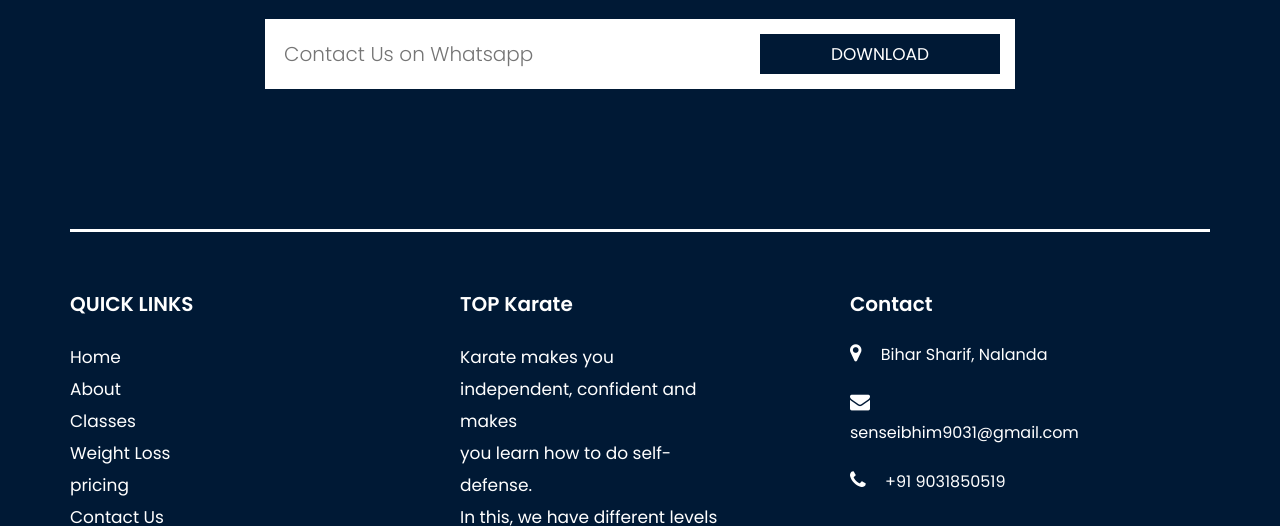
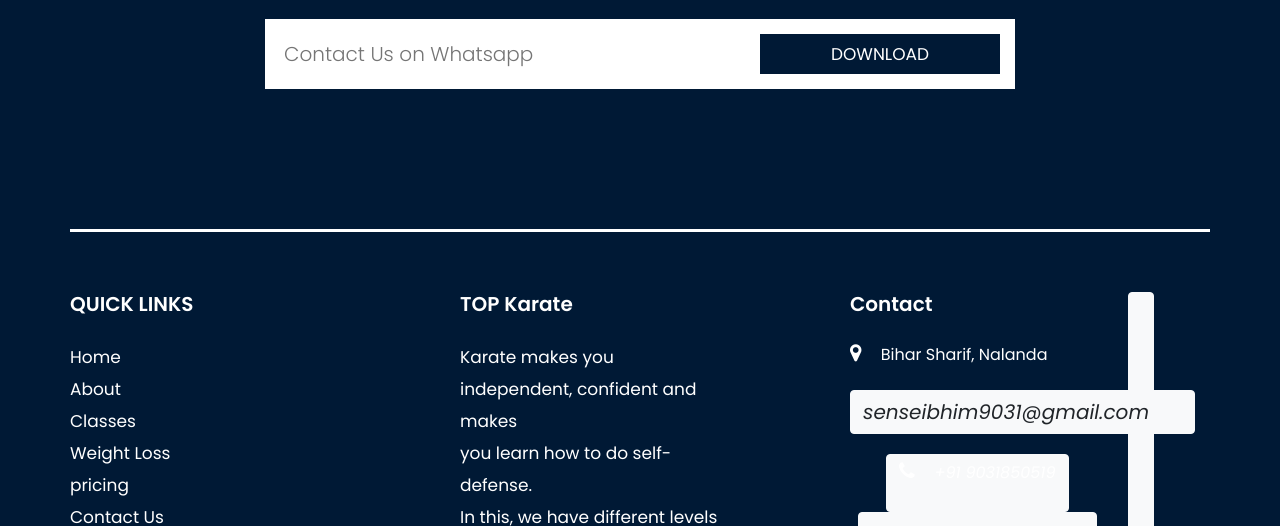
Before and after one commit to Anand3125/nalandamartialart, a plain HTML site: page index.html in a window 1280 px wide. Shown: the part 6387-6913 px from the top of the page. Drawn offline with nearby package versions, Linux system fonts and the light colour scheme; a web font is replaced by a local one.

Commit message:
Update index.html

```diff
--- a/index.html
+++ b/index.html
@@ -435,7 +435,7 @@
                <div class="col-md-6 padding_left0">
                   <div class="map_main">
                      <div class="map-responsive">
-                        <iframe src="https://maps.app.goo.gl/WxfTvChhNpbfhX3s5"></iframe>
+                        <iframe src="https://www.google.com/maps/place/Bihar+University+Of+Martial+Arts+(BUMA)/@25.2114579,85.5134743,17z/data=!3m1!4b1!4m6!3m5!1s0x39f2f355cb9649cd:0x6fae7374e1e28cfe!8m2!3d25.2114531!4d85.5183452!16s%2Fg%2F11c2j3gxp8?entry=ttu"></iframe>
                      </div>
                   </div>
                </div>
@@ -482,8 +482,9 @@
                      <h3>Contact </h3>
                      <ul class="conta">
                         <li><i class="fa fa-map-marker" aria-hidden="true"></i> Bihar Sharif, Nalanda</li>
-                        <li> <i class="fa fa-envelope" aria-hidden="true"></i><a href="href="https://mail.google.com/mail/u/0/#inbox" target="_blank">
-                           senseibhim9031@gmail.com</a></li>
+                        <li> <i  class="btn btn-light btn-social mr-2" href="https://mail.google.com/mail/u/0/#inbox"target="_blank">senseibhim9031@gmail.com<i class="fab fa-envelope"></i> </li>
+<!--                         <li> <i class="fa fa-envelope" aria-hidden="true"></i><a "https://mail.google.com/mail/u/0/#inbox"target="_blank">
+                           senseibhim9031@gmail.com</a></li> -->
                         <li><i class="fa fa-phone" aria-hidden="true"></i> +91 9031850519</li>
                      </ul>
                      <ul class="social_icon">
```
